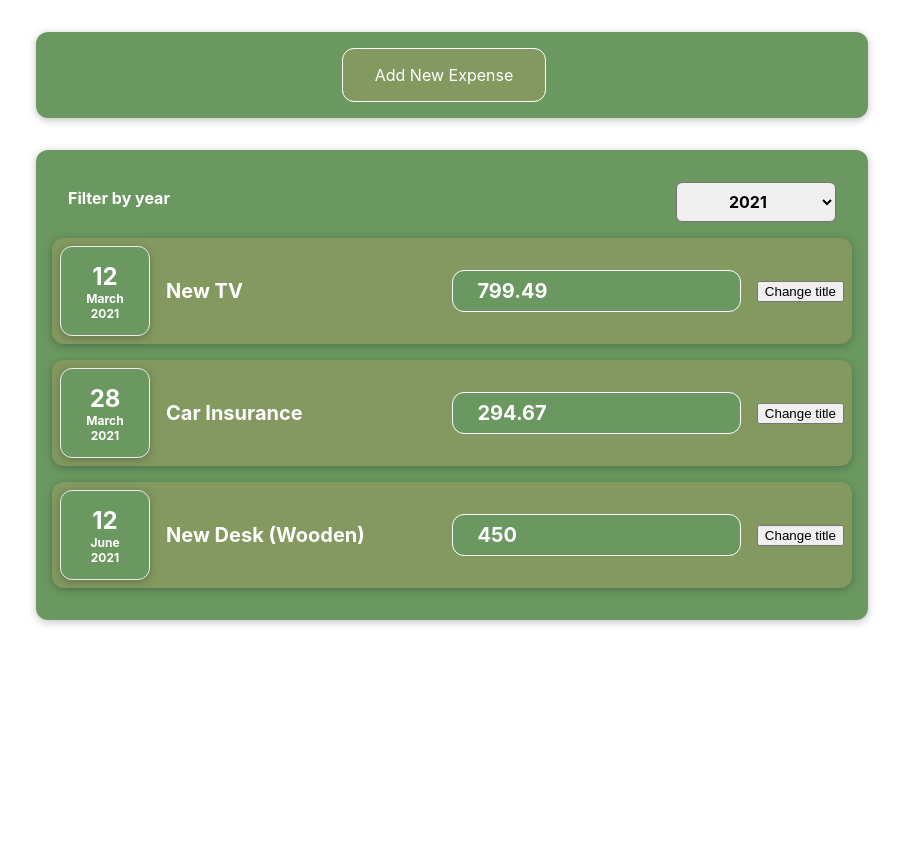
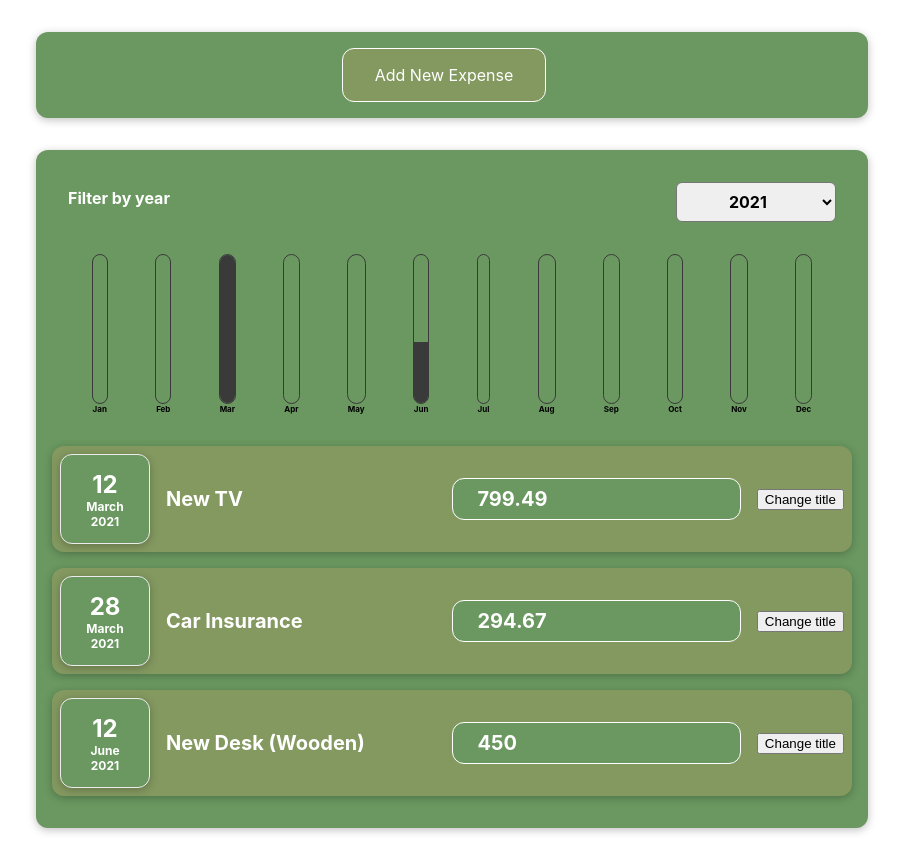
Before and after one commit to GimpFather/react-course, a React (Create React App) app: page / in a window 1280 px wide. Shown: the whole page, without its empty margins (188-1091 px from the left). Before the commit the page ends 800 px from the top, so only its background shows below. Built offline with nearby package versions, Linux system fonts and the light colour scheme.

Commit message:
charts cannot reset themselfs

```diff
--- /dev/null
+++ b/src/components/js/Chart/Chart.js
@@ -0,0 +1,21 @@
+import ChartBar from "./ChartBar";
+
+const Chart = (props) => {
+	const monthValues = props.dataPoints.map((dataPoint) => dataPoint.value);
+	const maxValue = Math.max(...monthValues);
+
+	return (
+		<div className="chart">
+			{props.dataPoints.map((dataPoint) => (
+				<ChartBar
+					key={dataPoint.label}
+					value={dataPoint.value}
+					maxValue={maxValue}
+					label={dataPoint.label}
+				></ChartBar>
+			))}
+		</div>
+	);
+};
+
+export default Chart;
--- /dev/null
+++ b/src/components/js/Chart/ChartBar.js
@@ -0,0 +1,19 @@
+const ChartBar = (props) => {
+	let barFillHeight = "0%";
+	if (props.value > 0) {
+		barFillHeight = Math.round((props.value / props.maxValue) * 100) + "%";
+	}
+	return (
+		<div className="chart-bar">
+			<div className="chart-bar__inner">
+				<div
+					className="chart-bar__fill"
+					style={{ height: barFillHeight }}
+				></div>
+			</div>
+			<div className="chart-bar__label">{props.label}</div>
+		</div>
+	);
+};
+
+export default ChartBar;
--- a/src/components/js/Expenses/Expenses.js
+++ b/src/components/js/Expenses/Expenses.js
@@ -3,6 +3,7 @@ import { useState } from "react";
 import Card from "../Card/Card";
 import ExpensesFilter from "./ExpensesFilter";
 import ExpensesList from "./ExpensesList";
+import ExpensesChart from "./ExpensesChart";
 
 const Expenses = (props) => {
 	const [year, setYear] = useState("2021");
@@ -21,6 +22,7 @@ const Expenses = (props) => {
 				selectedYear={year}
 				onPickedYear={filterYearHandler}
 			></ExpensesFilter>
+			<ExpensesChart expenses={filteredExpensesByYear}></ExpensesChart>
 			<ExpensesList data={filteredExpensesByYear}></ExpensesList>
 		</Card>
 	);
--- /dev/null
+++ b/src/components/js/Expenses/ExpensesChart.js
@@ -0,0 +1,13 @@
+import Chart from "../Chart/Chart";
+import months from "../../../data/chart_data";
+
+const ExpensesChart = (props) => {
+	for (const expense of props.expenses) {
+		const expenseMonth = expense.date.getMonth();
+		months[expenseMonth].value += expense.price;
+	}
+
+	return <Chart dataPoints={months}></Chart>;
+};
+
+export default ExpensesChart;
--- a/src/components/js/NewExpense/NewExpenseForm.js
+++ b/src/components/js/NewExpense/NewExpenseForm.js
@@ -21,7 +21,7 @@ const NewExpenseForm = (props) => {
 		event.preventDefault();
 		const expenseData = {
 			title: inputValue.title,
-			price: inputValue.price,
+			price: +inputValue.price,
 			date: new Date(inputValue.date),
 		};
 		props.onCancelForm();
--- /dev/null
+++ b/src/components/scss/Chart/Chart.scss
@@ -0,0 +1,9 @@
+.chart {
+    padding: 1rem;
+    border-radius: 12px;
+    background-color: #6A9860;
+    text-align: center;
+    display: flex;
+    justify-content: space-around;
+    height: 10rem;
+}
--- /dev/null
+++ b/src/components/scss/Chart/ChartBar.scss
@@ -0,0 +1,30 @@
+.chart-bar {
+    height: 100%;
+    display: flex;
+    flex-direction: column;
+    align-items: center;
+  }
+
+  .chart-bar__inner {
+    height: 100%;
+    width: 100%;
+    border: 1px solid #3a3a3a;
+    border-radius: 12px;
+    background-color: 849960;
+    overflow: hidden;
+    display: flex;
+    flex-direction: column;
+    justify-content: flex-end;
+  }
+
+  .chart-bar__fill {
+    background-color: #3a3a3a;
+    width: 100%;
+    transition: all 0.3s ease-out;
+  }
+
+  .chart-bar__label {
+    font-weight: bold;
+    font-size: 0.5rem;
+    text-align: center;
+  }
--- /dev/null
+++ b/src/components/scss/Chart/index.scss
@@ -0,0 +1,2 @@
+@import './Chart.scss';
+@import './ChartBar.scss';
--- a/src/components/scss/index.scss
+++ b/src/components/scss/index.scss
@@ -1,3 +1,4 @@
 @import './Expenses/index.scss';
 @import './Card/index.scss';
 @import './NewExpense/index.scss';
+@import './Chart/index.scss';
--- /dev/null
+++ b/src/cool-functions/generateTableWithAllMonths.js
@@ -0,0 +1,5 @@
+const months = Array.from({ length: 12 }, (e, i) => {
+	return new Date(null, i + 1, null).toLocaleDateString("en", {
+		month: "short",
+	});
+});
--- /dev/null
+++ b/src/data/chart_data.js
@@ -0,0 +1,63 @@
+const DYNAMIC_MONTHS = Array.from({ length: 12 }, (e, i) => {
+	return [
+		{
+			label: new Date(null, i + 1, null).toLocaleDateString("en", {
+				month: "short",
+			}),
+			value: 0,
+		},
+	];
+});
+
+const STATIC_MONTHS = [
+	{
+		label: "Jan",
+		value: 0,
+	},
+	{
+		label: "Feb",
+		value: 0,
+	},
+	{
+		label: "Mar",
+		value: 0,
+	},
+	{
+		label: "Apr",
+		value: 0,
+	},
+	{
+		label: "May",
+		value: 0,
+	},
+	{
+		label: "Jun",
+		value: 0,
+	},
+	{
+		label: "Jul",
+		value: 0,
+	},
+	{
+		label: "Aug",
+		value: 0,
+	},
+	{
+		label: "Sep",
+		value: 0,
+	},
+	{
+		label: "Oct",
+		value: 0,
+	},
+	{
+		label: "Nov",
+		value: 0,
+	},
+	{
+		label: "Dec",
+		value: 0,
+	},
+];
+
+export default STATIC_MONTHS;
```
